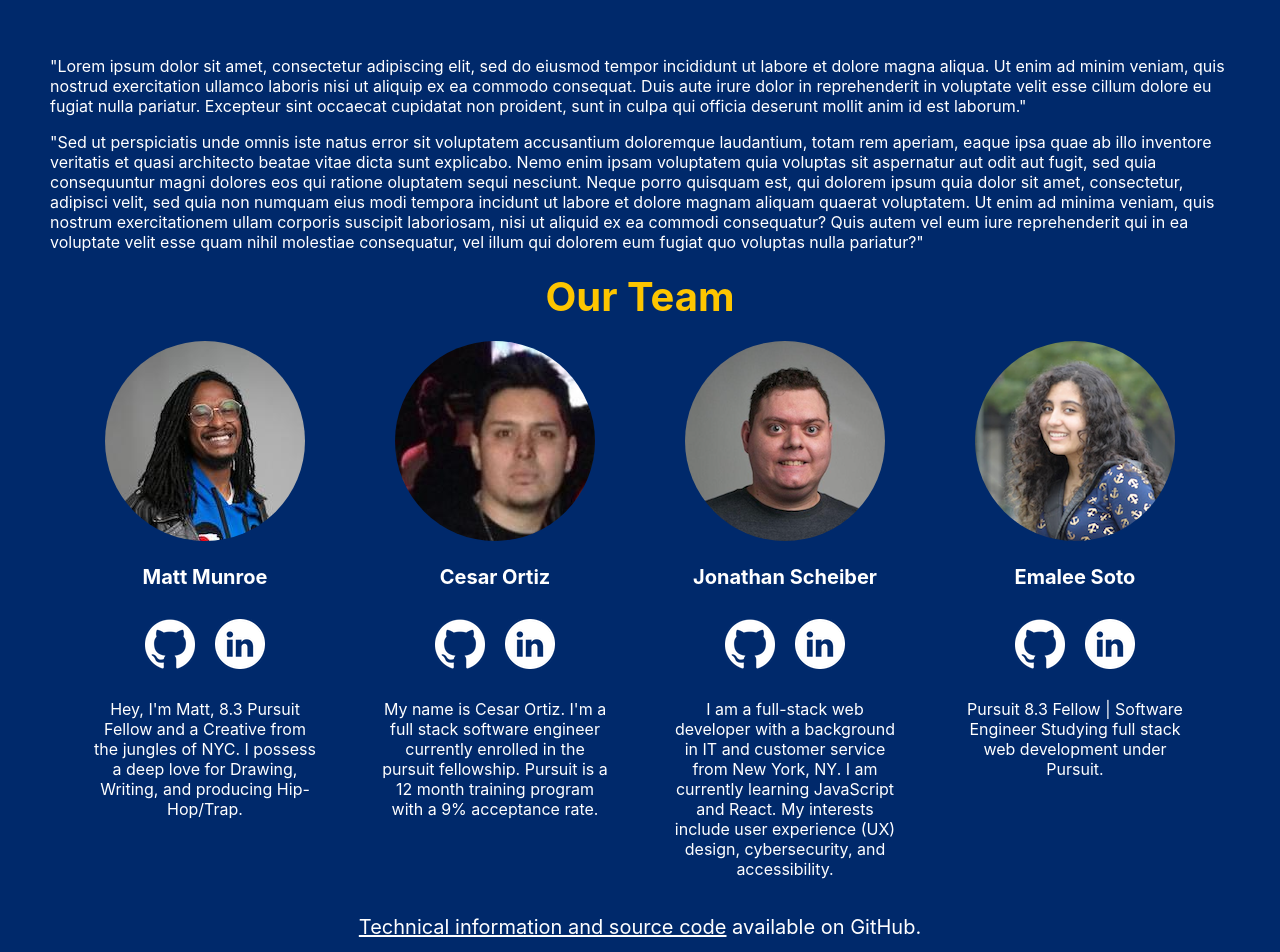
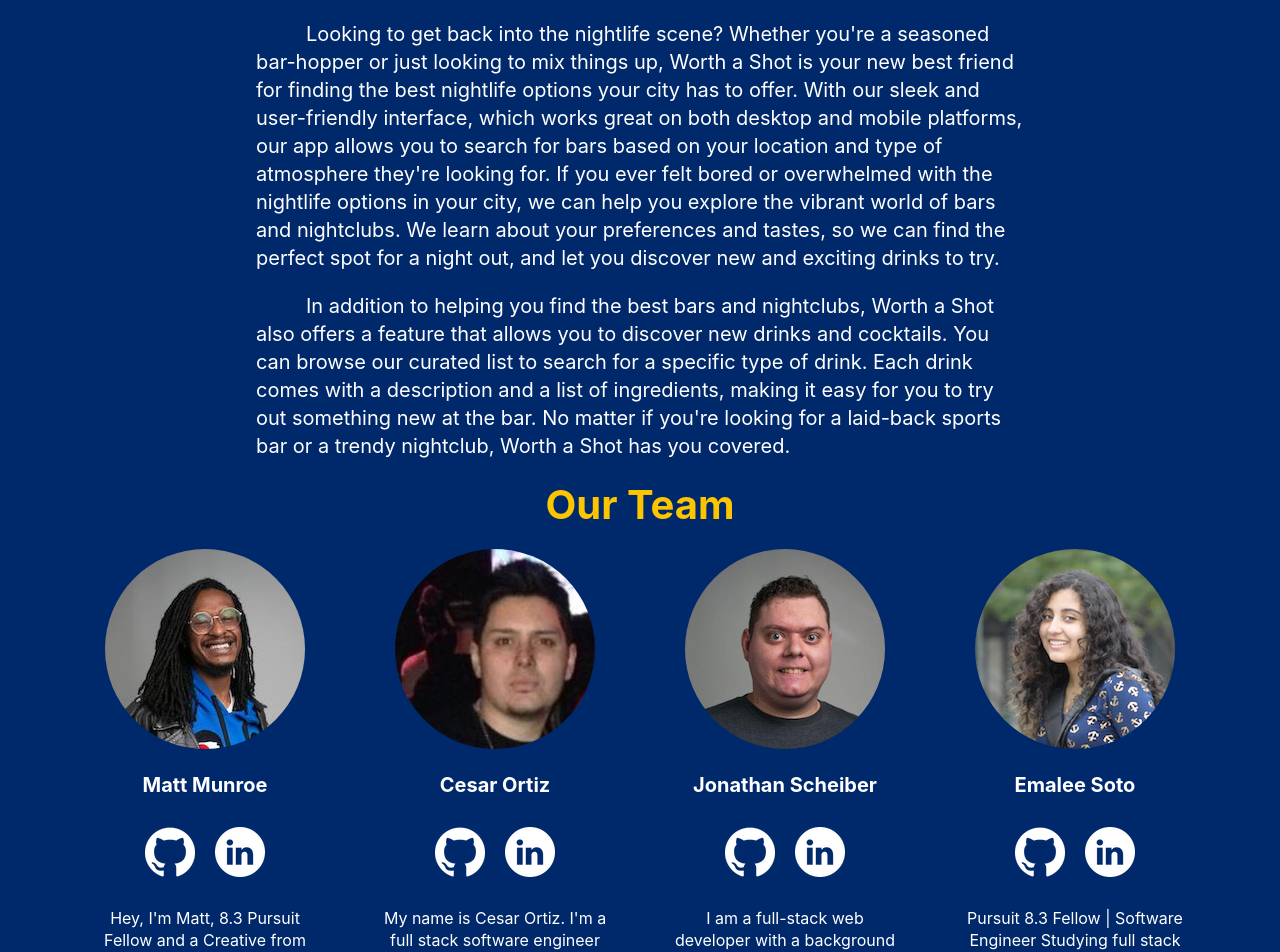
Before and after one commit to EmaleeSoto/capstone-worth-a-shot, a React (Create React App) app in the folder front-end/: page /about in a window 1280 px wide. Shown: the part 240-1192 px from the top of the page. Built offline with nearby package versions, Linux system fonts and the light colour scheme; no server answers.

Commit message:
update about page and styling

```diff
--- a/front-end/src/Pages/About.css
+++ b/front-end/src/Pages/About.css
@@ -6,8 +6,15 @@
 }
 
 .about-text {
-  margin-left: 50px;
-  margin-right: 50px;
+  margin-left: 20%;
+  margin-right: 20%;
+  font-size: 20px;
+  text-indent: 50px;
+}
+
+.about-text,
+.bio-text {
+  line-height: 1.4;
 }
 
 .bios-header {
@@ -26,6 +33,16 @@
   margin-right: 50px;
 }
 
+.source-text a {
+  text-decoration: none;
+  color: #fdc500;
+}
+
+.source-text a:hover {
+  color: #fff;
+  text-decoration: underline;
+}
+
 .headshot {
   border-radius: 100%;
 }
@@ -40,7 +57,7 @@
   padding-right: 5%;
 }
 
-.bio {
+.bio-text {
   padding-left: 10%;
   padding-right: 10%;
 }
--- a/front-end/src/Pages/About.js
+++ b/front-end/src/Pages/About.js
@@ -7,31 +7,30 @@
       <h1 className="about-header">
         Revolutionize your nightlife experience with Worth a Shot
       </h1>
-      <br></br>
-      <p className="about-text">
-        "Lorem ipsum dolor sit amet, consectetur adipiscing elit, sed do eiusmod
-        tempor incididunt ut labore et dolore magna aliqua. Ut enim ad minim
-        veniam, quis nostrud exercitation ullamco laboris nisi ut aliquip ex ea
-        commodo consequat. Duis aute irure dolor in reprehenderit in voluptate
-        velit esse cillum dolore eu fugiat nulla pariatur. Excepteur sint
-        occaecat cupidatat non proident, sunt in culpa qui officia deserunt
-        mollit anim id est laborum."
+      <div className="about-text">
+        <p>
+          Looking to get back into the nightlife scene? Whether you're a
+          seasoned bar-hopper or just looking to mix things up, Worth a Shot is
+          your new best friend for finding the best nightlife options your city
+          has to offer. With our sleek and user-friendly interface, which works
+          great on both desktop and mobile platforms, our app allows you to
+          search for bars based on your location and type of atmosphere they're
+          looking for. If you ever felt bored or overwhelmed with the nightlife
+          options in your city, we can help you explore the vibrant world of
+          bars and nightclubs. We learn about your preferences and tastes, so we
+          can find the perfect spot for a night out, and let you discover new
+          and exciting drinks to try.
         </p>
-      <p className="about-text">
-        "Sed ut perspiciatis unde omnis iste natus error sit voluptatem
-        accusantium doloremque laudantium, totam rem aperiam, eaque ipsa quae ab
-        illo inventore veritatis et quasi architecto beatae vitae dicta sunt
-        explicabo. Nemo enim ipsam voluptatem quia voluptas sit aspernatur aut
-        odit aut fugit, sed quia consequuntur magni dolores eos qui ratione
-        oluptatem sequi nesciunt. Neque porro quisquam est, qui dolorem ipsum
-        quia dolor sit amet, consectetur, adipisci velit, sed quia non numquam
-        eius modi tempora incidunt ut labore et dolore magnam aliquam quaerat
-        voluptatem. Ut enim ad minima veniam, quis nostrum exercitationem ullam
-        corporis suscipit laboriosam, nisi ut aliquid ex ea commodi consequatur?
-        Quis autem vel eum iure reprehenderit qui in ea voluptate velit esse
-        quam nihil molestiae consequatur, vel illum qui dolorem eum fugiat quo
-        voluptas nulla pariatur?"
+        <p>
+          In addition to helping you find the best bars and nightclubs, Worth a
+          Shot also offers a feature that allows you to discover new drinks and
+          cocktails. You can browse our curated list to search for a specific
+          type of drink. Each drink comes with a description and a list of
+          ingredients, making it easy for you to try out something new at the
+          bar. No matter if you're looking for a laid-back sports bar or a
+          trendy nightclub, Worth a Shot has you covered.
         </p>
+      </div>
       <h1 className="bios-header">Our Team</h1>
       <section className="bios-section">
         <article>
@@ -57,7 +56,7 @@
               src="./icons/linkedin.png"
             />
           </a>
-          <p className="bio">
+          <p className="bio-text">
             Hey, I'm Matt, 8.3 Pursuit Fellow and a Creative from the jungles of
             NYC. I possess a deep love for Drawing, Writing, and producing
             Hip-Hop/Trap.
@@ -86,7 +85,7 @@
               src="./icons/linkedin.png"
             />
           </a>
-          <p className="bio">
+          <p className="bio-text">
             My name is Cesar Ortiz. I'm a full stack software engineer currently
             enrolled in the pursuit fellowship. Pursuit is a 12 month training
             program with a 9% acceptance rate.
@@ -115,7 +114,7 @@
               src="./icons/linkedin.png"
             />
           </a>
-          <p className="bio">
+          <p className="bio-text">
             I am a full-stack web developer with a background in IT and customer
             service from New York, NY. I am currently learning JavaScript and
             React. My interests include user experience (UX) design,
@@ -145,20 +144,36 @@
               src="./icons/linkedin.png"
             />
           </a>
-          <p className="bio">
+          <p className="bio-text">
             Pursuit 8.3 Fellow | Software Engineer Studying full stack web
             development under Pursuit.
           </p>
         </article>
       </section>
-      <p className="source-text">
+      <div className="source-text">
+        <p>
           <a href="https://github.com/EmaleeSoto/capstone-worth-a-shot">
             Technical information and source code
           </a>{" "}
           available on GitHub.
         </p>
+        <p className="source-text">
+          Made with love in New York City. The greatest city in the world.
+        </p>
+      </div>
     </section>
   );
 };
 
 export default About;
+
+/*
+
+I shot an arrow into the air,
+It fell to earth, I knew not where;
+For, so swiftly it flew, the sight
+Could not follow it in its flight.
+
+― Henry Wadsworth Longfellow
+
+*/
```
Lines whose indentation alone changed are shown as unchanged.
